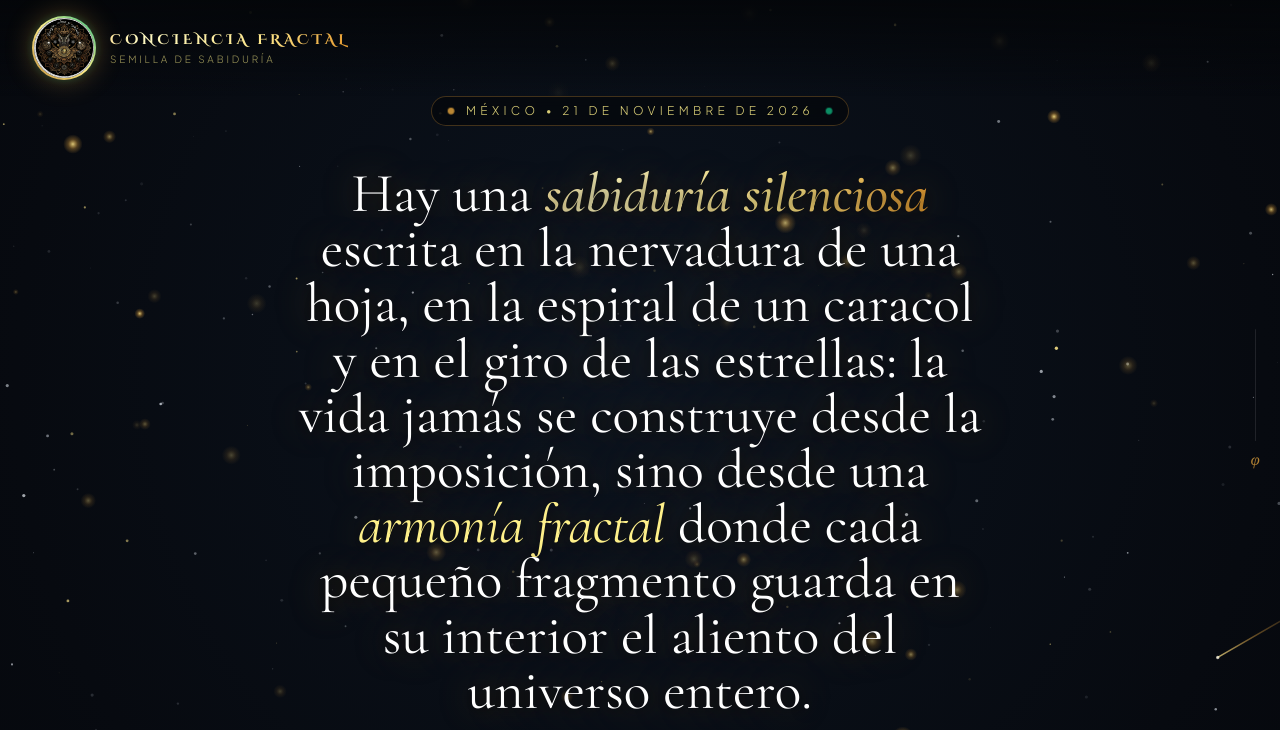
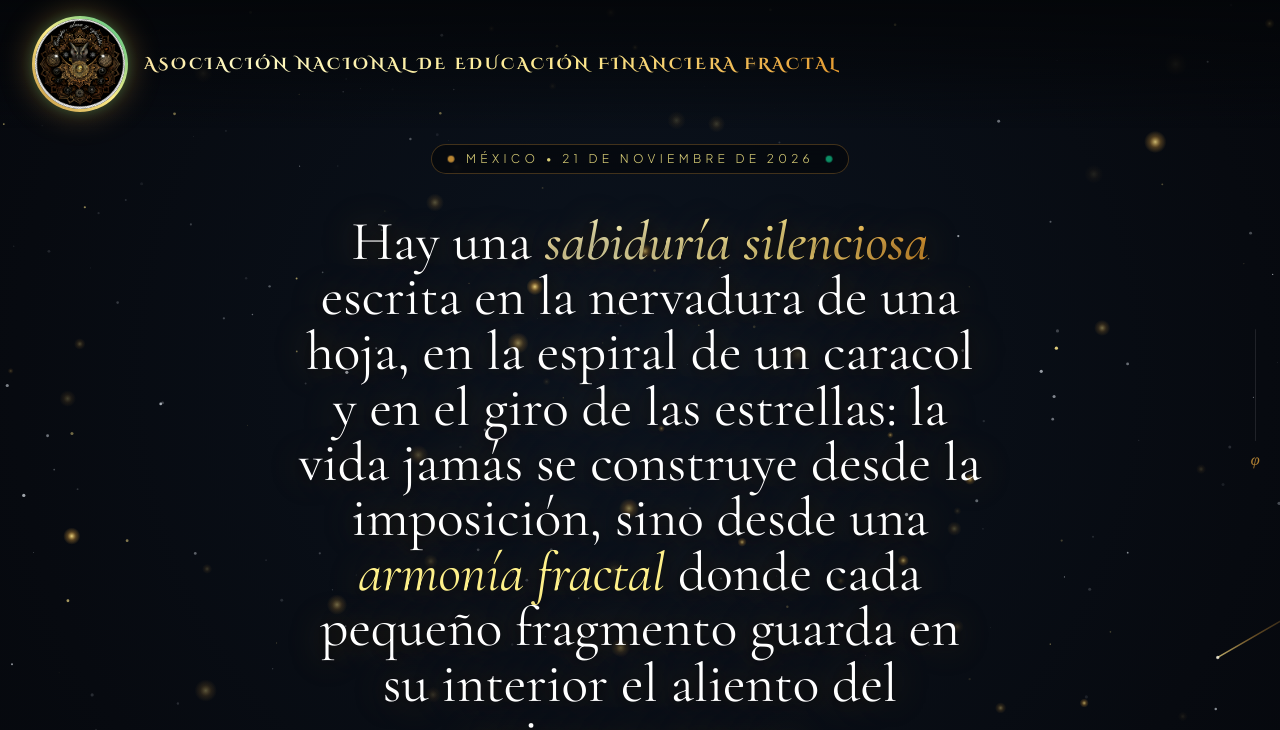
Before and after one commit to ANEFF1618/conciencia-fractal, a plain HTML site: page index.html in a window 1280 px wide. Shown: the top 730 px of the page. Drawn offline with nearby package versions, Linux system fonts and the light colour scheme; animation ran at ten frames a second.

Commit message:
Update index.html

```diff
--- a/index.html
+++ b/index.html
@@ -62,16 +62,21 @@
 
     .seal-emblem {
       box-shadow:
-        0 0 28px rgba(245, 176, 65, 0.32),
-        0 0 8px rgba(16, 185, 129, 0.25),
-        inset 0 0 12px rgba(253, 230, 138, 0.35);
+        0 0 32px rgba(245, 176, 65, 0.38),
+        0 0 12px rgba(16, 185, 129, 0.3),
+        inset 0 0 14px rgba(253, 230, 138, 0.4);
       transition: transform 0.7s cubic-bezier(0.22, 1, 0.36, 1), box-shadow 0.7s ease;
     }
     .seal-emblem:hover {
-      transform: scale(1.07) rotate(2deg);
+      transform: scale(1.06) rotate(2deg);
       box-shadow:
-        0 0 42px rgba(253, 230, 138, 0.55),
-        0 0 16px rgba(16, 185, 129, 0.4);
+        0 0 46px rgba(253, 230, 138, 0.6),
+        0 0 18px rgba(16, 185, 129, 0.45);
+    }
+
+    .seal-img {
+      image-rendering: -webkit-optimize-contrast;
+      filter: contrast(1.06) saturate(1.08);
     }
 
     .sacred-card {
@@ -209,21 +214,18 @@
 
   <canvas id="cosmos-canvas" class="fixed inset-0 w-full h-full pointer-events-none z-0"></canvas>
 
-  <header class="fixed top-0 left-0 right-0 z-30 px-5 sm:px-8 py-4 flex items-center justify-between bg-gradient-to-b from-void/90 via-void/50 to-transparent pointer-events-none">
-    <a href="#" aria-label="Inicio Conciencia Fractal" class="pointer-events-auto flex items-center gap-3.5 group">
-      <div class="seal-emblem relative w-14 h-14 sm:w-16 sm:h-16 rounded-full p-[2px] bg-gradient-to-tr from-gold-deep via-gold-light to-emerald-glow overflow-hidden shrink-0">
+  <header class="fixed top-0 left-0 right-0 z-30 px-5 sm:px-8 py-4 flex items-center justify-between bg-gradient-to-b from-void/90 via-void/55 to-transparent pointer-events-none">
+    <a href="#" aria-label="Asociación Nacional de Educación Financiera Fractal" class="pointer-events-auto flex items-center gap-4 group max-w-[92vw]">
+      <div class="seal-emblem relative w-20 h-20 sm:w-24 sm:h-24 rounded-full p-[3px] bg-gradient-to-tr from-gold-deep via-gold-light to-emerald-glow overflow-hidden shrink-0">
         <img
           src="logoANEFF.jpeg"
-          alt="Sello ANEFF"
-          class="w-full h-full object-cover rounded-full bg-obsidian"
+          alt="Logo Asociación Nacional de Educación Financiera Fractal"
+          class="seal-img w-full h-full object-cover rounded-full bg-obsidian"
         />
       </div>
       <div class="flex flex-col text-left">
-        <span class="font-display text-xs sm:text-sm tracking-[0.26em] uppercase shimmer-gold font-bold">
-          Conciencia Fractal
-        </span>
-        <span class="text-[10px] tracking-[0.28em] uppercase text-gold-light/60 font-light mt-0.5">
-          Semilla de Sabiduría
+        <span class="font-display text-xs sm:text-base tracking-[0.18em] uppercase shimmer-gold font-bold leading-snug">
+          Asociación Nacional de Educación Financiera Fractal
         </span>
       </div>
     </a>
@@ -238,7 +240,7 @@
 
   <main class="relative z-10 max-w-3xl mx-auto px-5 sm:px-10 text-center">
 
-    <section class="min-h-screen flex flex-col items-center justify-center pt-24 pb-16">
+    <section class="min-h-screen flex flex-col items-center justify-center pt-32 sm:pt-36 pb-16">
       <div class="reveal-passage visible space-y-10">
         <div class="inline-flex items-center gap-3 px-4 py-1.5 rounded-full border border-gold/25 bg-void/60 backdrop-blur-md">
           <span class="w-1.5 h-1.5 rounded-full bg-gold breath-dot"></span>
@@ -377,9 +379,7 @@
           </div>
         </div>
 
-        <p id="holon-caption" class="font-serif italic text-xl sm:text-2xl text-gold-light max-w-xl mx-auto leading-relaxed min-h-[3.5rem] transition-opacity duration-500 gold-glow-text">
-          “Cada hogar, cada oficio y cada acuerdo es una totalidad íntegra que, al enlazarse en reciprocidad, da vida al equilibrio de toda la comunidad.”
-        </p>
+        <p id="holon-caption" class="font-serif italic text-xl sm:text-2xl text-gold-light max-w-xl mx-auto leading-relaxed transition-opacity duration-500 gold-glow-text hidden"></p>
       </div>
 
       <div class="reveal-passage sacred-card rounded-3xl py-11 px-5 sm:px-12 space-y-8">
@@ -444,7 +444,7 @@
     const holonViews = {
       todo: {
         transform: 'scale(1) translate(0%, 0%)',
-        caption: '“Cada hogar, cada oficio y cada acuerdo es una totalidad íntegra que, al enlazarse en reciprocidad, da vida al equilibrio de toda la comunidad.”'
+        caption: ''
       },
       centro: {
         transform: 'scale(1.85) translate(0%, -2%)',
@@ -474,11 +474,20 @@
 
       if (img) img.style.transform = view.transform;
       if (caption) {
-        caption.style.opacity = '0';
-        setTimeout(() => {
-          caption.textContent = view.caption;
-          caption.style.opacity = '1';
-        }, 220);
+        if (!view.caption) {
+          caption.style.opacity = '0';
+          setTimeout(() => {
+            caption.textContent = '';
+            caption.classList.add('hidden');
+          }, 220);
+        } else {
+          caption.classList.remove('hidden');
+          caption.style.opacity = '0';
+          setTimeout(() => {
+            caption.textContent = view.caption;
+            caption.style.opacity = '1';
+          }, 220);
+        }
       }
     }
 
```
